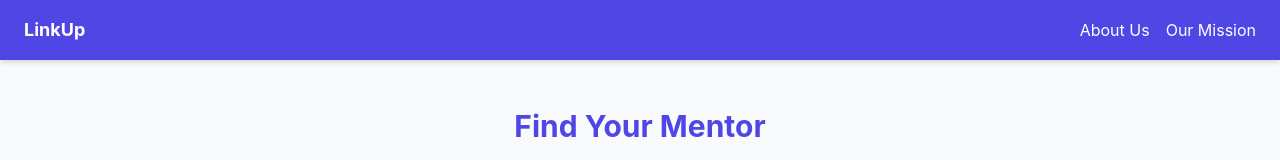
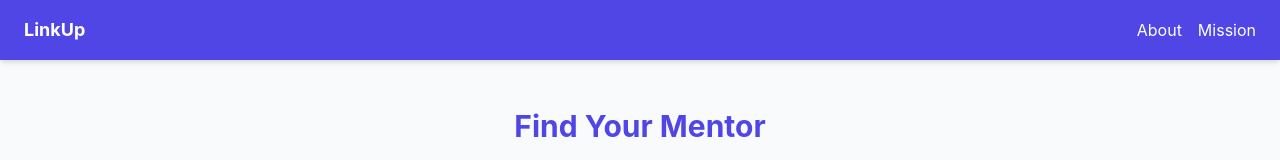
Before and after one commit to vlqv9210/hackprep, a React (Vite) app in the folder frontend/: page / in a window 1280 px wide. Shown: the top 160 px of the page. Built offline with nearby package versions, Linux system fonts and the light colour scheme.

Commit message:
update front end

```diff
--- a/frontend/src/App.jsx
+++ b/frontend/src/App.jsx
@@ -3,6 +3,7 @@ import axios from "axios";
 import { FaBriefcase, FaGraduationCap, FaStar, FaCommentAlt } from "react-icons/fa";
 import { Swiper, SwiperSlide } from "swiper/react";
 import "swiper/swiper-bundle.css";
+import { BrowserRouter as Router, Route, Link, Switch } from "react-router-dom";
 
 const MentorCard = ({ mentor }) => (
     <div className="bg-white p-6 rounded-lg shadow-xl max-w-xl w-full mx-auto transform hover:scale-105 transition-transform duration-300 ease-in-out">
@@ -77,6 +78,7 @@ function App() {
     };
 
     return (
+        <Router>
             <div className="min-h-screen bg-gray-50 flex flex-col">
                 <nav className="bg-indigo-600 text-white py-4 px-6 flex justify-between items-center shadow-md">
                     {/* Navigation Links */}
@@ -84,11 +86,27 @@ function App() {
                         <div className="text-lg font-bold">LinkUp</div>
                     </div>
                     <div>
-                    <a href="about-us.html" className="text-white mx-4">About Us</a>
-                    <a href="our-mission.html" className="text-white">Our Mission</a>
+                        <Link to="/about" className="text-white mx-4">About</Link>
+                        <Link to="/mission" className="text-white">Mission</Link>
                     </div>
                 </nav>
 
+                <Switch>
+                    <Route path="/about">
+                        <div className="p-6 md:p-12 text-center">
+                            <h1 className="text-3xl font-bold mb-6 text-indigo-600">About Us</h1>
+                            <p className="text-lg text-gray-700">This is the About page content.</p>
+                        </div>
+                    </Route>
+
+                    <Route path="/mission">
+                        <div className="p-6 md:p-12 text-center">
+                            <h1 className="text-3xl font-bold mb-6 text-indigo-600">Our Mission</h1>
+                            <p className="text-lg text-gray-700">This is the Mission page content.</p>
+                        </div>
+                    </Route>
+
+                    <Route path="/">
                         <div className="flex-1 p-6 md:p-12 text-center">
                             <h1 className="text-3xl font-bold mb-6 text-indigo-600">Find Your Mentor</h1>
                             {/* URL Input */}
@@ -167,7 +185,10 @@ function App() {
                                 )
                             )}
                         </div>
+                    </Route>
+                </Switch>
             </div>
+        </Router>
     );
 }
 
```
Lines whose indentation alone changed are shown as unchanged.
